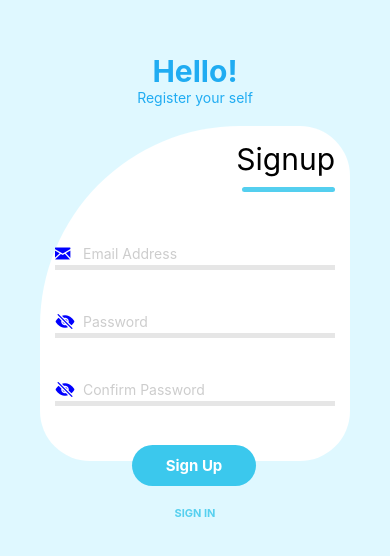
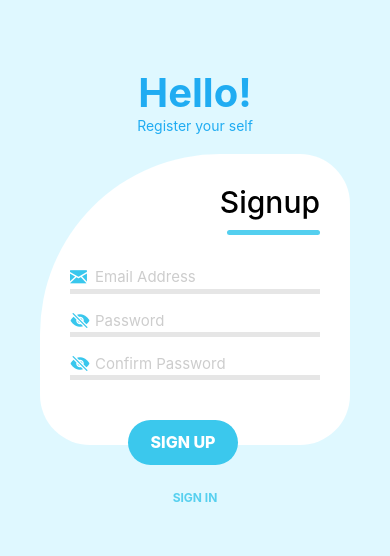
Before and after one commit to Hussain384/Elite_Rentals, a React Native app: screen / in a window 390 px wide. Shown: the part 136-692 px from the top of the page. Built offline with nearby package versions, Linux system fonts and the light colour scheme.

Commit message:
signup screen styling and coloring

```diff
--- a/App.js
+++ b/App.js
@@ -36,13 +36,13 @@ function SignUp({navigation}) {
           <Text style={styles.formTitle}>Signup</Text>
           <View style={styles.dashLine} />
         </View>
-        <View style={styles.outCont}>
-          <View style={styles.inputCont}>
+        <View style={styles.inputCont}>
+          <View style={styles.inputField}>
             <IconEmail
               style={styles.iconStyle}
               name="mail"
-              size={20}
-              color="blue"
+              size={22}
+              color="#38C7ED"
             />
             <TextInput
               style={styles.input}
@@ -52,12 +52,12 @@ function SignUp({navigation}) {
               placeholderTextColor="#CDCDCD"
             />
           </View>
-          <View style={styles.inputCont}>
+          <View style={styles.inputField}>
             <IconPassword
               style={styles.iconStyle}
               name="eye-off"
               size={20}
-              color="blue"
+              color="#38C7ED"
             />
             <TextInput
               style={styles.input}
@@ -69,12 +69,12 @@ function SignUp({navigation}) {
             />
           </View>
 
-          <View style={styles.inputCont}>
+          <View style={styles.inputField}>
             <IconPassword
               style={styles.iconStyle}
               name="eye-off"
               size={20}
-              color="blue"
+              color="#38C7ED"
             />
             <TextInput
               style={styles.input}
@@ -87,9 +87,9 @@ function SignUp({navigation}) {
           </View>
         </View>
         <TouchableOpacity
-          style={styles.submitView}
+          style={styles.submitButtonView}
           onPress={() => SubmitEnteredData()}>
-          <Text style={styles.submitText}>Sign Up</Text>
+          <Text style={styles.submitButtonText}>SIGN UP</Text>
         </TouchableOpacity>
       </View>
       <TouchableOpacity style={styles.signInButton}>
@@ -109,7 +109,7 @@ const styles = StyleSheet.create({
   greeting: {
     alignSelf: 'center',
     color: '#20ACF2',
-    fontSize: 30,
+    fontSize: 40,
     fontWeight: 'bold',
   },
   info: {
@@ -124,7 +124,7 @@ const styles = StyleSheet.create({
   formTitle: {
     color: '#000',
     fontSize: 30,
-    fontWeight: '400',
+    fontWeight: '450',
   },
   dashLine: {
     height: 5,
@@ -136,55 +136,47 @@ const styles = StyleSheet.create({
   signUpForm: {
     backgroundColor: '#fff',
     borderRadius: 50,
-    borderTopLeftRadius: 200,
-    padding: 15,
-  },
-  outCont: {
-    marginBottom: 20,
-    marginTop: 20,
+    borderTopLeftRadius: 180,
+    padding: 30,
   },
   inputCont: {
-    marginTop: 20,
-    marginBottom: 20,
+    marginVertical: 20,
+  },
+  inputField: {
     flexDirection: 'row',
     borderBottomWidth: 5,
     borderBottomColor: '#E6E6E6',
+    marginBottom: 15,
   },
   input: {
     width: '90%',
     height: '100%',
     color: '#000',
+    fontSize: 15,
   },
   iconStyle: {
     alignSelf: 'center',
     width: '10%',
   },
-  submitView: {
+  submitButtonView: {
     backgroundColor: '#3BC8ED',
-    height: '12%',
-    width: '40%',
+    height: 45,
+    width: 110,
     borderRadius: 30,
     justifyContent: 'center',
     alignItems: 'center',
     position: 'absolute',
-    left: 92,
-    bottom: -25,
+    left: 88,
+    bottom: -20,
   },
-  submitText: {
+  submitButtonText: {
     color: '#fff',
-    fontSize: 15,
-    fontWeight: '700',
-  },
-  forgetPassword: {
-    color: '#90DFF4',
-    fontSize: 11,
-  },
-  forgetPasswordView: {
-    alignSelf: 'flex-end',
+    fontSize: 16,
+    fontWeight: '800',
   },
   signInButtonText: {
     color: '#57D0EF',
-    fontSize: 11,
+    fontSize: 12,
     fontWeight: 'bold',
   },
   signInButton: {
--- a/package.json
+++ b/package.json
@@ -10,8 +10,12 @@
     "lint": "eslint ."
   },
   "dependencies": {
+    "@react-navigation/native": "^6.0.14",
+    "@react-navigation/native-stack": "^6.9.2",
     "react": "18.1.0",
     "react-native": "0.70.6",
+    "react-native-safe-area-context": "^4.4.1",
+    "react-native-screens": "^3.18.2",
     "react-native-vector-icons": "^9.2.0"
   },
   "devDependencies": {
```
Also changed, not shown: 2 other files (tests, documents, lock files or other folders).
